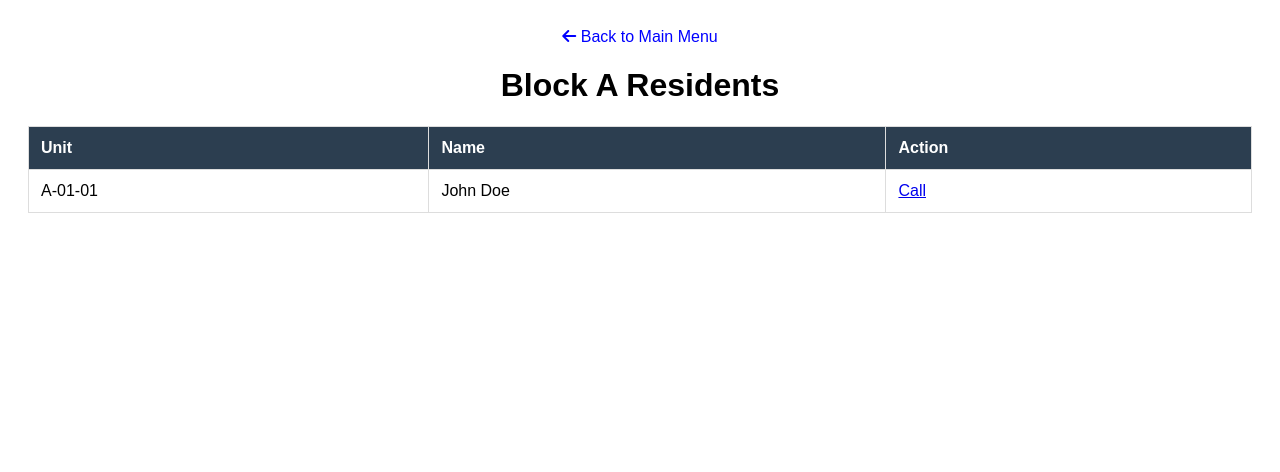
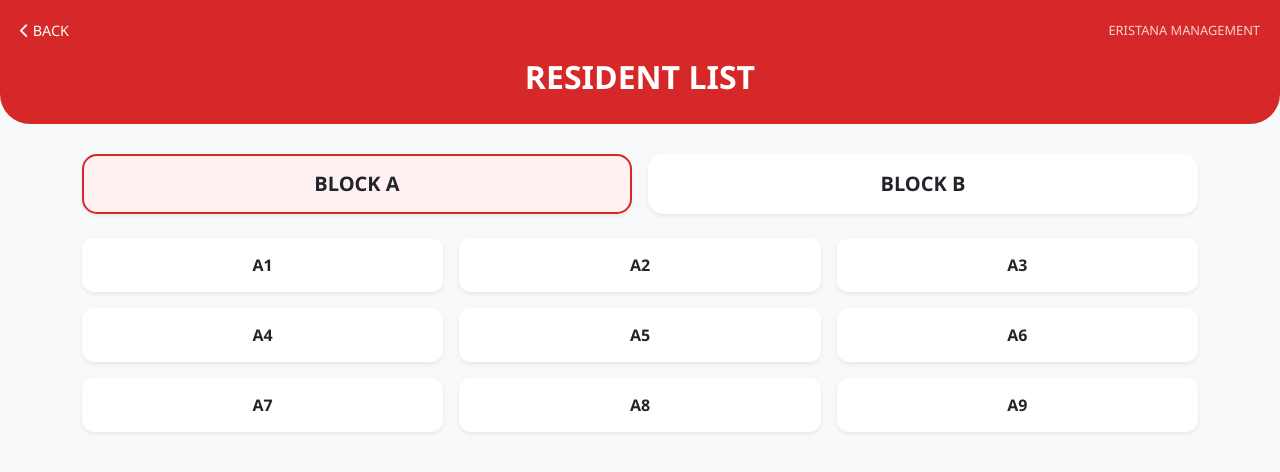
Before and after one commit to edwinambrose87-design/tf-eristana, a website: page block-a.html in a window 1280 px wide. Drawn offline with nearby package versions, Linux system fonts and the light colour scheme.

Commit message:
Created Block A and B toggle grid with 9 units

```diff
--- a/block-a.html
+++ b/block-a.html
@@ -1,28 +1,78 @@
 <!DOCTYPE html>
-<html>
+<html lang="en">
 <head>
-    <title>Block A Residents</title>
+    <meta charset="UTF-8">
     <meta name="viewport" content="width=device-width, initial-scale=1.0">
+    <title>Resident Contact List</title>
+    <link href="https://cdn.jsdelivr.net/npm/bootstrap@5.3.0/dist/css/bootstrap.min.css" rel="stylesheet">
     <link rel="stylesheet" href="https://cdnjs.cloudflare.com/ajax/libs/font-awesome/6.0.0/css/all.min.css">
     <style>
-        body { font-family: sans-serif; padding: 20px; text-align: center; }
-        .back-btn { color: blue; text-decoration: none; display: block; margin-bottom: 20px; }
-        table { width: 100%; border-collapse: collapse; margin-top: 20px; }
-        th, td { border: 1px solid #ddd; padding: 12px; text-align: left; }
-        th { background-color: #2c3e50; color: white; }
+        body { background-color: #f8f9fa; font-family: 'Segoe UI', sans-serif; }
+        .header-red { background-color: #d62828; color: white; padding: 20px; border-radius: 0 0 30px 30px; margin-bottom: 30px; }
+        .block-tile { border-radius: 15px; cursor: pointer; transition: 0.3s; border: 2px solid transparent; }
+        .block-tile.active { border-color: #d62828; background-color: #fff1f1; }
+        .unit-tile { background: white; border-radius: 12px; padding: 15px; text-align: center; font-weight: bold; box-shadow: 0 2px 5px rgba(0,0,0,0.05); cursor: pointer; }
+        .unit-tile:active { background-color: #eee; }
+        .back-btn { color: white; text-decoration: none; font-size: 0.9rem; }
     </style>
 </head>
 <body>
-    <a href="index.html" class="back-btn"><i class="fas fa-arrow-left"></i> Back to Main Menu</a>
-    <h1>Block A Residents</h1>
 
-    <table>
-        <tr><th>Unit</th><th>Name</th><th>Action</th></tr>
-        <tr>
-            <td>A-01-01</td>
-            <td>John Doe</td>
-            <td><a href="tel:0123456789">Call</a></td>
-        </tr>
-    </table>
+    <div class="header-red text-center">
+        <div class="d-flex justify-content-between align-items-center mb-3">
+            <a href="index.html" class="back-btn"><i class="fas fa-chevron-left"></i> BACK</a>
+            <span style="font-size: 0.8rem; opacity: 0.8;">ERISTANA MANAGEMENT</span>
+        </div>
+        <h2 class="fw-bold">RESIDENT LIST</h2>
+    </div>
+
+    <div class="container">
+        <div class="row g-3 mb-4">
+            <div class="col-6">
+                <div id="btnA" class="card block-tile active p-3 text-center shadow-sm" onclick="selectBlock('A')">
+                    <h5 class="mb-0 fw-bold">BLOCK A</h5>
+                </div>
+            </div>
+            <div class="col-6">
+                <div id="btnB" class="card block-tile p-3 text-center shadow-sm" onclick="selectBlock('B')">
+                    <h5 class="mb-0 fw-bold">BLOCK B</h5>
+                </div>
+            </div>
+        </div>
+
+        <div class="row g-3" id="unit-grid">
+            </div>
+    </div>
+
+    <script>
+        function selectBlock(blockLetter) {
+            // Update UI highlight
+            document.getElementById('btnA').classList.remove('active');
+            document.getElementById('btnB').classList.remove('active');
+            document.getElementById('btn' + blockLetter).classList.add('active');
+
+            // Generate the 9 tiles
+            const grid = document.getElementById('unit-grid');
+            grid.innerHTML = ""; // Clear current tiles
+
+            for (let i = 1; i <= 9; i++) {
+                grid.innerHTML += `
+                    <div class="col-4">
+                        <div class="unit-tile shadow-sm" onclick="openContact('${blockLetter}${i}')">
+                            ${blockLetter}${i}
+                        </div>
+                    </div>
+                `;
+            }
+        }
+
+        function openContact(unitName) {
+            alert("Opening resident details for Unit: " + unitName);
+            // Later we can make this open a phone number list
+        }
+
+        // Initialize with Block A on load
+        window.onload = () => selectBlock('A');
+    </script>
 </body>
 </html>
```
